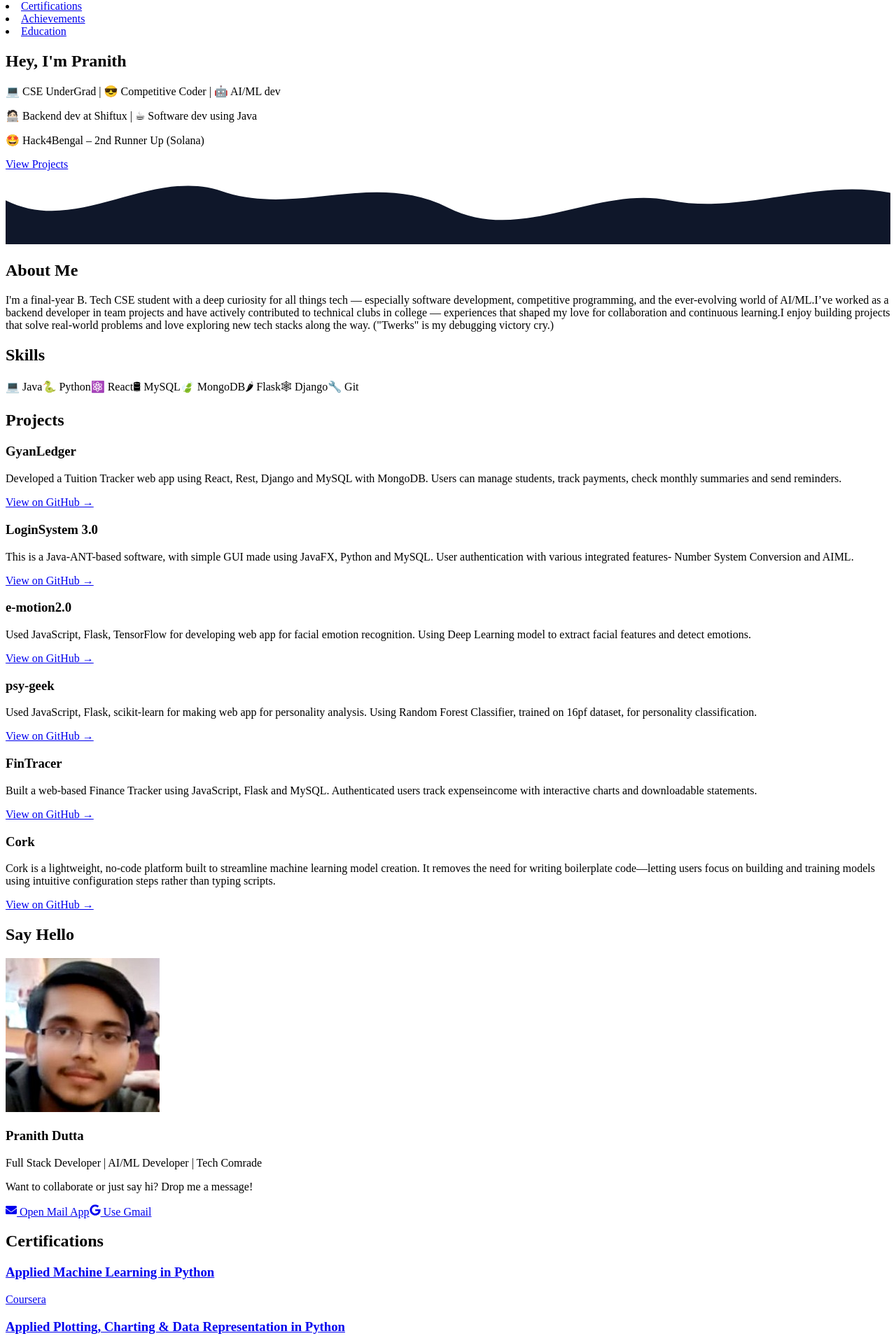
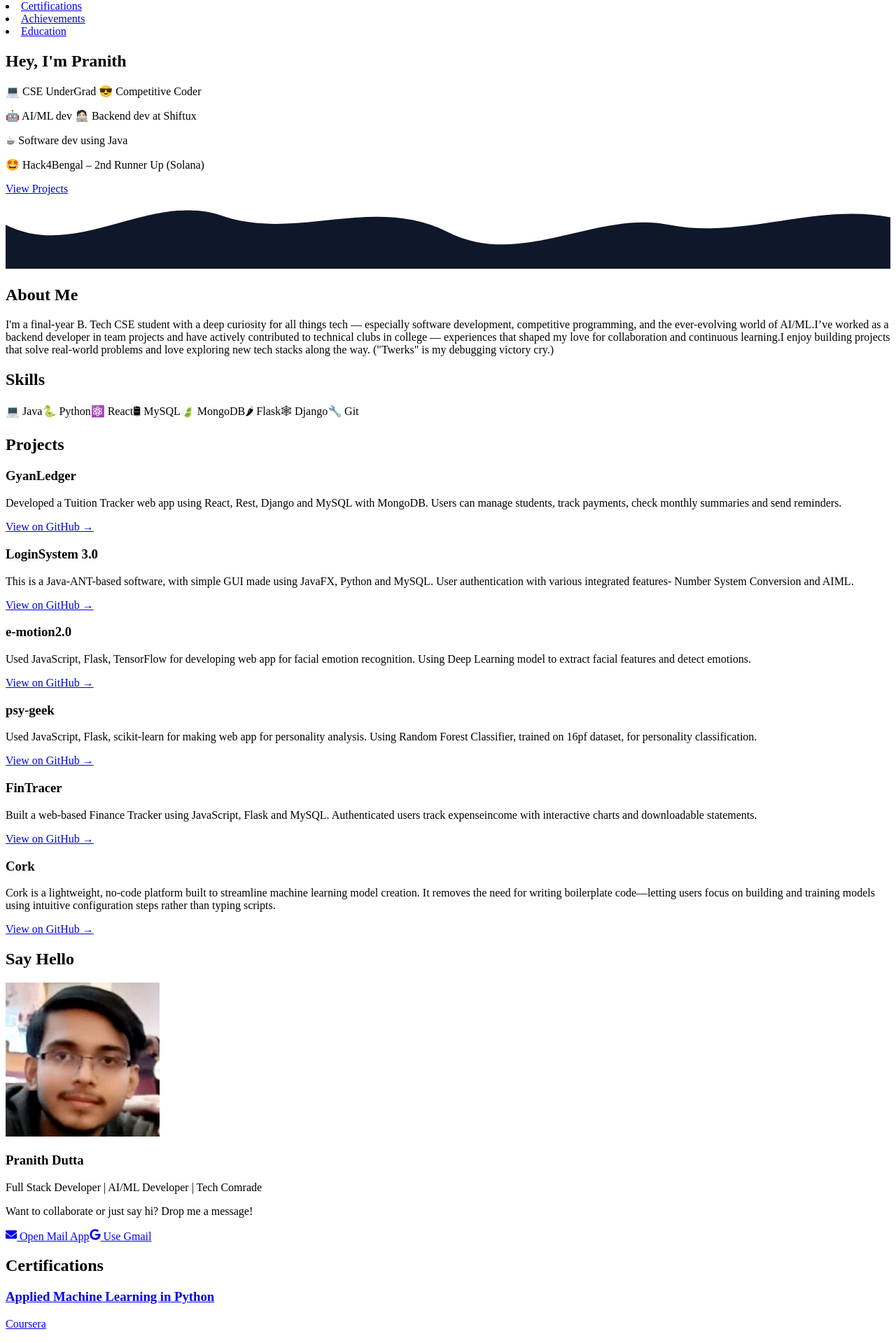
Before and after one commit to PALLADIUM26/palladium.dev, a React (Create React App) app: page / in a window 1280 px wide. Shown: the part 301-2220 px from the top of the page at 70% size. Built offline with nearby package versions, Linux system fonts and the light colour scheme.

Commit message:
more styling broo

```diff
--- a/src/components/Contact.jsx
+++ b/src/components/Contact.jsx
@@ -110,7 +110,8 @@ export default function Contact() {
           rotateY: -5,
           transition: { type: 'spring', stiffness: 100 },
         }}
-        className="relative backdrop-blur-lg bg-white/10 border border-white/20 rounded-3xl shadow-2xl p-10 max-w-4xl w-full mx-6 flex flex-col md:flex-row items-center gap-10 hover:shadow-indigo-700"
+        className="card-glassy backdrop-blur-lg bg-white/10 border border-white/20 rounded-3xl shadow-2xl p-10 max-w-4xl w-full mx-6 flex flex-col md:flex-row items-center gap-10 hover:shadow-indigo-700"
+        // className="relative backdrop-blur-lg bg-white/10 border border-white/20 rounded-3xl shadow-2xl p-10 max-w-4xl w-full mx-6 flex flex-col md:flex-row items-center gap-10 hover:shadow-indigo-700"
       >
         {/* Profile Image */}
         <motion.img
--- a/src/components/Hero.jsx
+++ b/src/components/Hero.jsx
@@ -39,7 +39,7 @@ import { motion } from 'framer-motion'
 export default function Hero() {
   return (
     <section
-      className="h-[115vh] relative flex flex-col justify-center items-center text-center px-4 overflow-hidden"
+      className="h-[112vh] relative flex flex-col justify-center items-center text-center px-4 overflow-hidden"
       id="hero"
     >
       {/* BACKGROUND LAYER */}
@@ -50,7 +50,7 @@ export default function Hero() {
       </div>
 
       {/* CONTENT */}
-      <div className="relative z-10 text-white">
+      <div className="relative z-10 text-white py-28 sm:py-36">
         <motion.h1
           className="text-5xl sm:text-6xl font-extrabold mb-4"
           initial={{ opacity: 0, y: -40 }}
@@ -66,8 +66,9 @@ export default function Hero() {
           animate={{ opacity: 1, y: 0 }}
           transition={{ delay: 0.4, duration: 0.8 }}
         >
-          <p>💻 CSE UnderGrad | 😎 Competitive Coder | 🤖 AI/ML dev</p>
-          <p>🧑🏻‍💻 Backend dev at Shiftux | ☕︎ Software dev using Java</p>
+          <p>💻 CSE UnderGrad 😎 Competitive Coder</p>
+          <p>🤖 AI/ML dev 🧑🏻‍💻 Backend dev at Shiftux</p>
+          <p>☕︎ Software dev using Java</p>
           <p>🤩 Hack4Bengal – 2nd Runner Up (Solana)</p>
         </motion.p>
 
@@ -81,41 +82,6 @@ export default function Hero() {
           View Projects
         </motion.a>
       </div>
-      {/* <div className="absolute bottom-0 left-0 w-full overflow-hidden leading-[0]">
-        <svg
-          className="relative block w-full h-[100px]"
-          xmlns="http://www.w3.org/2000/svg"
-          viewBox="0 0 1200 320"
-          preserveAspectRatio="none"
-        >
-          <path
-            fill="#0f172a"
-            d="M0,224L48,213.3C96,203,192,181,288,181.3C384,181,480,203,576,213.3C672,224,768,224,864,218.7C960,213,1056,203,1152,192C1248,181,1344,171,1392,165.3L1440,160L1440,320L1392,320C1344,320,1248,320,1152,320C1056,320,960,320,864,320C768,320,672,320,576,320C480,320,384,320,288,320C192,320,96,320,48,320L0,320Z"
-          />
-        </svg>
-      </div> */}
-      {/* <div className="absolute bottom-0 left-0 w-full overflow-hidden leading-[0]">
-  <svg
-    className="relative block w-full h-[100px]"
-    xmlns="http://www.w3.org/2000/svg"
-    viewBox="0 0 1200 100"
-    preserveAspectRatio="none"
-  >
-    <path
-      d="
-        M0,30
-        C150,80 150,0 300,30
-        C450,60 450,0 600,30
-        C750,60 750,0 900,30
-        C1050,60 1050,0 1200,30
-        L1200,100
-        L0,100
-        Z
-      "
-      fill="#0f172a"
-    />
-  </svg>
-</div> */}
       <div className="absolute bottom-0 left-0 w-full overflow-hidden leading-[0]">
         <svg
           className="relative block w-full h-[100px]"
@@ -138,9 +104,6 @@ export default function Hero() {
           />
         </svg>
       </div>
-
-
-
     </section>
   )
 }
--- a/src/index.css
+++ b/src/index.css
@@ -20,6 +20,36 @@ code {
     monospace;
 }
 
+.card-glassy {
+  position: relative;
+  overflow: hidden;
+}
+
+.card-glassy::before {
+  content: '';
+  position: absolute;
+  top: -50%;
+  left: -50%;
+  width: 200%;
+  height: 200%;
+  background: linear-gradient(
+    120deg,
+    rgba(255, 255, 255, 0.1) 0%,
+    rgba(255, 255, 255, 0.3) 50%,
+    rgba(255, 255, 255, 0.1) 100%
+  );
+  transform: skewX(-20deg);
+  opacity: 0;
+  transition: all 0.5s ease-in-out;
+}
+
+.card-glassy:hover::before {
+  left: 100%;
+  opacity: 1;
+  transition: all 0.5s ease-in-out;
+}
+
+
 @tailwind base;
 @tailwind components;
 @tailwind utilities;
```
Lines whose indentation alone changed are shown as unchanged.
